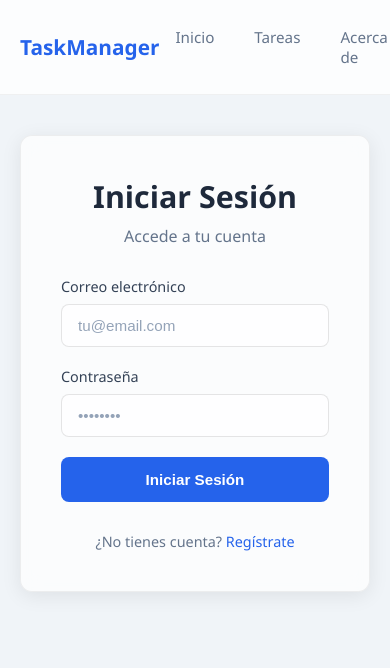
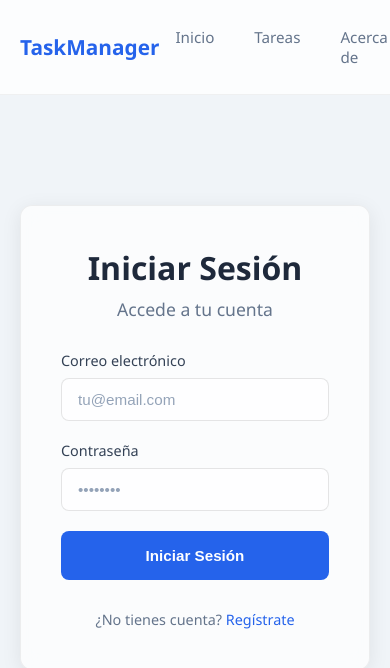
Before and after one commit to AaronZumarraga/tareas, a Vue app: page /iniciar-sesion in a window 390 px wide. Shown: the top 668 px of the page. Built offline with nearby package versions, Linux system fonts and the light colour scheme; the HTML template or start-up script is replaced by a standard one.

Commit message:
Enhance component responsiveness by adjusting styles in AuthForm, BaseButton, FormInput, GlassCard, PageTitle, and TaskInput

```diff
--- a/src/components/AuthForm.vue
+++ b/src/components/AuthForm.vue
@@ -16,7 +16,7 @@ const handleSubmit = (e: Event) => {
 </script>
 
 <template>
-  <form class="auth-form" @submit="handleSubmit">
+  <form class="auth-form" @submit="handleSubmit" style="max-width: 400px; margin: auto;">
     <slot />
 
     <p class="toggle-text">
@@ -34,6 +34,7 @@ const handleSubmit = (e: Event) => {
   flex-direction: column;
   gap: 20px;
   margin-top: 10px;
+  width: 100%;
 }
 
 .toggle-text {
--- a/src/components/BaseButton.vue
+++ b/src/components/BaseButton.vue
@@ -18,7 +18,7 @@ defineProps<{
 
 <style scoped>
 .base-button {
-  padding: 14px 24px;
+  padding: 1rem 1.5rem; /* Changed to relative units */
   border: none;
   border-radius: 8px;
   font-size: 0.95rem;
--- a/src/components/FormInput.vue
+++ b/src/components/FormInput.vue
@@ -41,6 +41,7 @@ const emit = defineEmits<{
 }
 
 .form-group input {
+  width: 100%; /* Added for responsiveness */
   padding: 12px 16px;
   border: 1px solid rgba(0, 0, 0, 0.1);
   border-radius: 8px;
--- a/src/components/GlassCard.vue
+++ b/src/components/GlassCard.vue
@@ -28,6 +28,8 @@ defineProps<{
   border: 1px solid rgba(0, 0, 0, 0.06);
   border-radius: 12px;
   box-shadow: 0 4px 20px rgba(0, 0, 0, 0.08);
-  width: 100%;
+  width: 100%; /* Ensure it takes full width */
+  max-width: 600px; /* Optional max width */
+  margin: auto; /* Center the card */
 }
 </style>
--- a/src/components/PageTitle.vue
+++ b/src/components/PageTitle.vue
@@ -20,13 +20,13 @@ defineProps<{
 
 h1 {
   color: #1e293b;
-  font-size: 1.9rem;
+  font-size: 2rem; /* Adjusted for responsiveness */
   font-weight: 600;
   margin-bottom: 8px;
 }
 
 .subtitle {
   color: #64748b;
-  font-size: 1rem;
+  font-size: 1.1rem; /* Adjusted for responsiveness */
 }
 </style>
--- a/src/components/TaskInput.vue
+++ b/src/components/TaskInput.vue
@@ -31,12 +31,13 @@ const handleAdd = () => {
 <style scoped>
 .task-input {
   display: flex;
+  flex-direction: column; /* Changed to column for better responsiveness */
   gap: 10px;
   margin-bottom: 30px;
 }
 
 .task-input input {
-  flex: 1;
+  width: 100%; /* Ensure input takes full width */
   padding: 12px 16px;
   border: 1px solid rgba(0, 0, 0, 0.1);
   border-radius: 8px;
```
